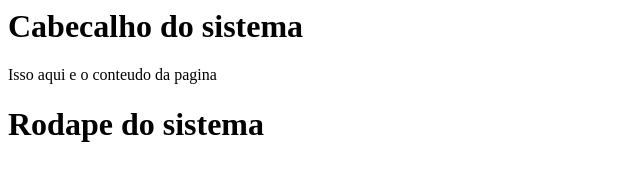
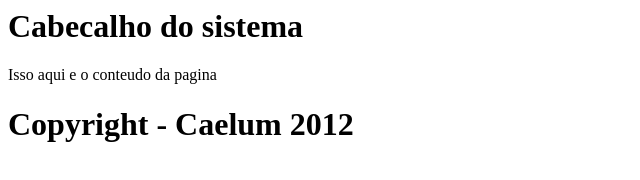
Before and after one commit to LuizClaudioSantos/curso-git, a plain HTML site: page proposta_1.html in a window 1280 px wide. Shown: the whole page, without its empty margins (0-640 px from the left). Drawn offline with Linux system fonts and the light colour scheme.

Commit message:
Mundanca de texto html

```diff
--- a/proposta_1.html
+++ b/proposta_1.html
@@ -7,6 +7,6 @@
     <div>
         Isso aqui e o conteudo da pagina
     </div>
-    <h1>Rodape do sistema</h1>
+    <h1>Copyright - Caelum 2012</h1>
     </body>
 </html>
```
